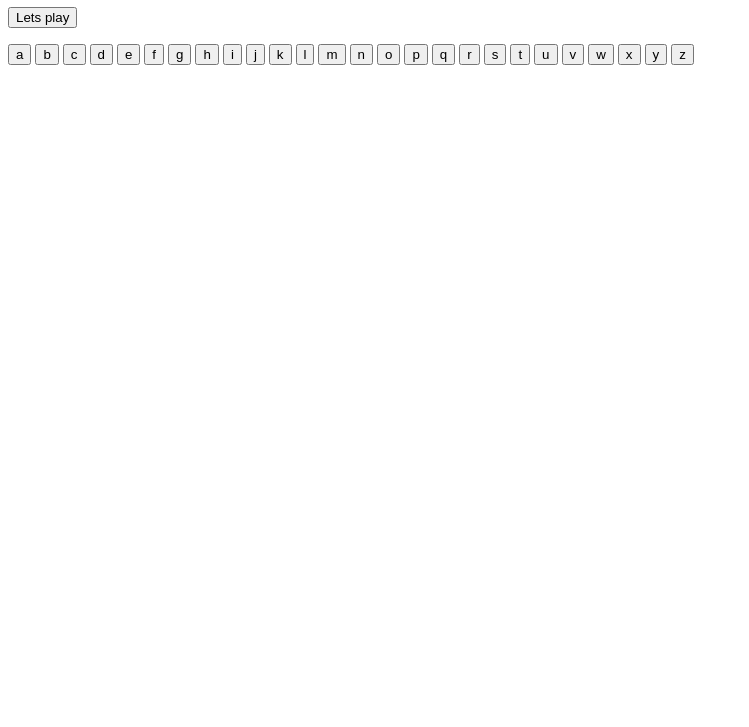
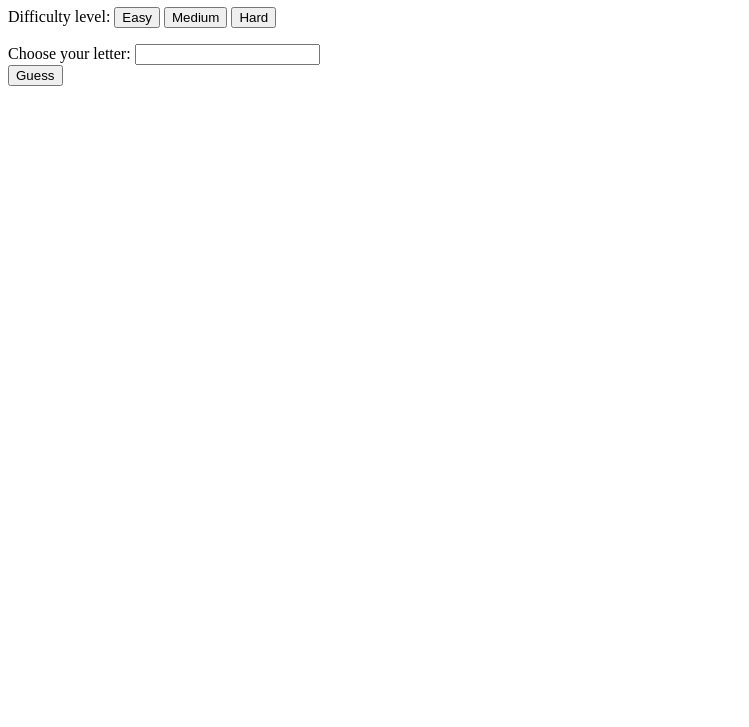
Before and after one commit to dev00727/dev00727.github.io, a plain HTML site: page hangman.html in a window 1280 px wide. Shown: the part 73-800 px from the top of the page, without its empty margins (0-749 px from the left). Drawn offline with Linux system fonts and the light colour scheme.

Commit message:
working on hangman

```diff
--- a/hangman.html
+++ b/hangman.html
@@ -9,40 +9,21 @@
 <body>
     <h1>Hangman</h1>
 
-    <button type="button" onClick="request()">Lets play</button><br>
+    <label> Difficulty level: </label>
+    <button type="button" onClick="easy()">Easy</button>
+    <button type="button" onClick="medium()">Medium</button>
+    <button type="button" onClick="hard()">Hard</button><br>
+
+
+
+    <!-- <button type="button" onClick="request()">Lets play</button><br> -->
     <p id="w"> </p>
 
 
 
-    <!-- <label> Choose your letter: </label><input type=text id="letter"><br> -->
-<!--
-    <button type="button" onClick="guess()">Guess</button> -->
-    <button type="button" onClick="guess()">a</button>
-    <button type="button" onClick="guess()">b</button>
-    <button type="button" onClick="guess()">c</button>
-    <button type="button" onClick="guess()">d</button>
-    <button type="button" onClick="guess()">e</button>
-    <button type="button" onClick="guess()">f</button>
-    <button type="button" onClick="guess()">g</button>
-    <button type="button" onClick="guess()">h</button>
-    <button type="button" onClick="guess()">i</button>
-    <button type="button" onClick="guess()">j</button>
-    <button type="button" onClick="guess()">k</button>
-    <button type="button" onClick="guess()">l</button>
-    <button type="button" onClick="guess()">m</button>
-    <button type="button" onClick="guess()">n</button>
-    <button type="button" onClick="guess()">o</button>
-    <button type="button" onClick="guess()">p</button>
-    <button type="button" onClick="guess()">q</button>
-    <button type="button" onClick="guess()">r</button>
-    <button type="button" onClick="guess()">s</button>
-    <button type="button" onClick="guess()">t</button>
-    <button type="button" onClick="guess()">u</button>
-    <button type="button" onClick="guess()">v</button>
-    <button type="button" onClick="guess()">w</button>
-    <button type="button" onClick="guess()">x</button>
-    <button type="button" onClick="guess()">y</button>
-    <button type="button" onClick="guess()">z</button>
+    <label> Choose your letter: </label><input type=text id="letter"><br>
+
+    <button type="button" onClick="guess()">Guess</button>
 
 
     <p id="t"></p>
--- a/hangman.js
+++ b/hangman.js
@@ -4,6 +4,8 @@ let good = true;
 let life = 11;
 let dash = [];
 let notfound = 1;
+let diff;
+let correct = 0;
 
 function request() {
 
@@ -25,20 +27,48 @@ function request() {
 
 function choose() {
     //  while(good){
-    let ran = Math.floor((Math.random() * wordlist.length) + 1);
-    chosen = wordlist[ran];
+
+    while (correct === 0) {
+        let ran = Math.floor((Math.random() * wordlist.length) + 1);
+        chosen = wordlist[ran];
+        console.log(chosen.length);
+
+        if (diff === "hard") {
+            if (chosen.length >2 && chosen.length <= 5) {
+                correct = 1
+                console.log("hard");
+            }
+        }
+        else if(diff==="medium"){
+            if (chosen.length > 5 && chosen.length <= 7) {
+                correct = 1
+                console.log("medium");
+            }
+        }
+        else if(diff==="easy"){
+            if (chosen.length > 7) {
+                correct = 1
+                console.log("easy");
+            }
+        }
+
+
+    }
+    correct=0;
     console.log(chosen);
+
     //console.log(chosen.length);
-    for (let i = 0; i <= chosen.length; i++) {
+    for (let i = 0; i < chosen.length - 1; i++) {
         // document.getElementById("w").innerHTML+= "_ ";
         dash[i] = "_ "
 
     }
     document.getElementById("w").innerHTML = dash;
 }
-
-function guess() {
+//here
+function guess() { //l
     let l = document.getElementById("letter").value;
+    console.log(l);
     for (let i = 0; i <= chosen.length; i++) {
         if (l === chosen[i]) {
             dash[i] = l;
@@ -47,29 +77,47 @@ function guess() {
 
     }
 
-    console.log(notfound);
+    //console.log(notfound);
     if (notfound === 1) {
-        //alert("HERE");
-        //alert("not found");
-        //console.log("Not found");
+
         life--;
-        //console.log("Life isL: "+life);
+
         draw();
     }
     document.getElementById("w").innerHTML = dash;
     notfound = 1;
 }
 
+// function btn() {
+//     var x = document.getElementById("myBtn").value;
+//     guess(x);
+// }
+
+function easy() {
+    diff = "easy";
+    request();
+}
+
+function medium() {
+    diff = "medium";
+    request();
+}
+
+function hard() {
+    diff = "hard";
+    request();
+}
 
 
+
+//printing hangman
 function draw() {
 
     if (life === 10) {
         document.getElementById("b").innerHTML += "_ _|_ _ _ ";
         document.getElementById("b").innerHTML += "<br>";
         document.getElementById("b").innerHTML += " |  |  ";
-    }
-    else if (life === 9) {
+    } else if (life === 9) {
         document.getElementById("m").innerHTML += "| ";
         document.getElementById("m").innerHTML += "<br>";
         document.getElementById("m").innerHTML += "| ";
@@ -80,13 +128,11 @@ function draw() {
         document.getElementById("m").innerHTML += "<br>";
         document.getElementById("m").innerHTML += "|    ";
         //document.getElementById("m").innerHTML += "<br>";
-    }
-    else if (life === 8) {
+    } else if (life === 8) {
         document.getElementById("t").innerHTML += "_ _ _ _ _ _ ";
         document.getElementById("t").innerHTML += "<br>";
 
-    }
-    else if (life === 7) {
+    } else if (life === 7) {
         document.getElementById("m").innerHTML = "";
         document.getElementById("m").innerHTML += "|        | ";
         document.getElementById("m").innerHTML += "<br>";
@@ -98,8 +144,7 @@ function draw() {
         document.getElementById("m").innerHTML += "<br>";
         document.getElementById("m").innerHTML += "|    ";
 
-    }
-    else if (life === 6) {
+    } else if (life === 6) {
         document.getElementById("m").innerHTML = "";
         document.getElementById("m").innerHTML += "|     | ";
         document.getElementById("m").innerHTML += "<br>";
@@ -111,8 +156,7 @@ function draw() {
         document.getElementById("m").innerHTML += "<br>";
         document.getElementById("m").innerHTML += "|    ";
 
-    }
-    else if (life === 5) {
+    } else if (life === 5) {
         document.getElementById("m").innerHTML = "";
         document.getElementById("m").innerHTML += "|     | ";
         document.getElementById("m").innerHTML += "<br>";
@@ -124,8 +168,7 @@ function draw() {
         document.getElementById("m").innerHTML += "<br>";
         document.getElementById("m").innerHTML += "|    ";
 
-    }
-    else if (life === 4) {
+    } else if (life === 4) {
         document.getElementById("m").innerHTML = "";
         document.getElementById("m").innerHTML += "|     | ";
         document.getElementById("m").innerHTML += "<br>";
@@ -137,9 +180,7 @@ function draw() {
         document.getElementById("m").innerHTML += "<br>";
         document.getElementById("m").innerHTML += "|    ";
 
-    }
-
-    else if (life === 3) {
+    } else if (life === 3) {
         document.getElementById("m").innerHTML = "";
         document.getElementById("m").innerHTML += "|     | ";
         document.getElementById("m").innerHTML += "<br>";
@@ -150,8 +191,7 @@ function draw() {
         document.getElementById("m").innerHTML += "| ";
         document.getElementById("m").innerHTML += "<br>";
         document.getElementById("m").innerHTML += "|    ";
-    }
-    else if (life === 2) {
+    } else if (life === 2) {
         document.getElementById("m").innerHTML = "";
         document.getElementById("m").innerHTML += "|     | ";
         document.getElementById("m").innerHTML += "<br>";
@@ -162,8 +202,7 @@ function draw() {
         document.getElementById("m").innerHTML += "|    /";
         document.getElementById("m").innerHTML += "<br>";
         document.getElementById("m").innerHTML += "|    ";
-    }
-    else if (life === 1) {
+    } else if (life === 1) {
         document.getElementById("m").innerHTML = "";
         document.getElementById("m").innerHTML += "|     | ";
         document.getElementById("m").innerHTML += "<br>";
@@ -177,12 +216,14 @@ function draw() {
 
 
     }
-    if(life===1){
+    if (life === 1) {
         dead();
     }
 
 
 }
-function dead(){
-    alert("Life is cruel. You are dead. "+ chosen.toUpperCase()+" killed you.");
+
+function dead() {
+    alert("Life is cruel. You are dead. " + chosen.toUpperCase() + " killed you.");
+    document.getElementById("w").innerHTML = "";
 }
```
